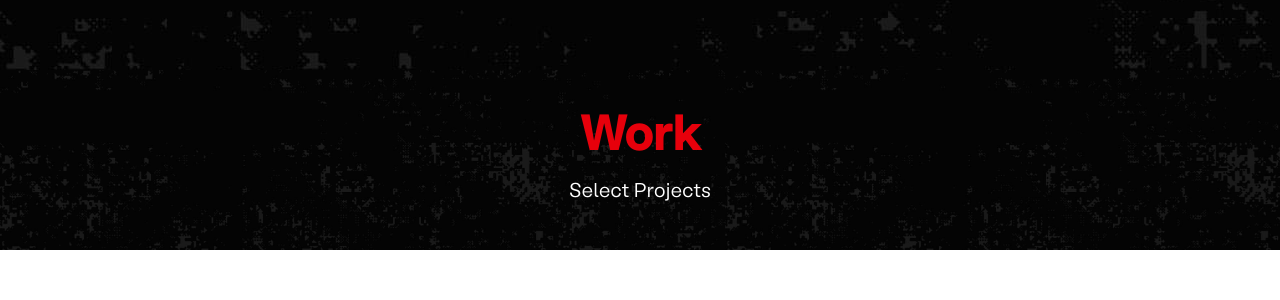
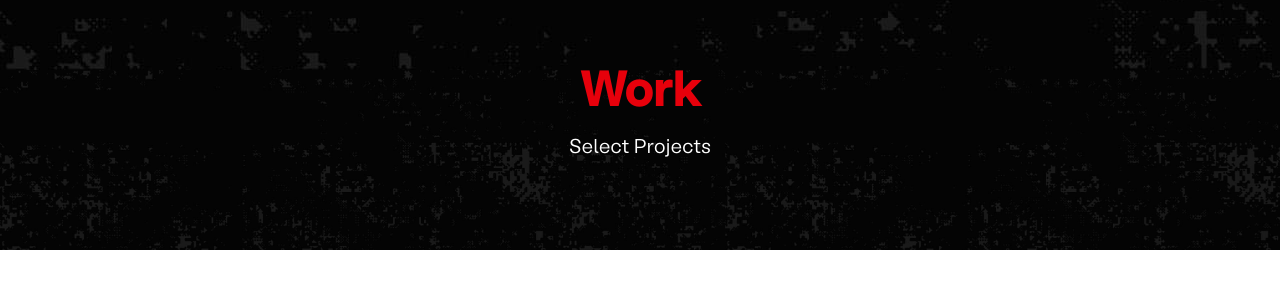
Before and after one commit to JRWebDesigner/korreaNExt, a Next.js app: page /our-work in a window 1280 px wide. Shown: the part 190-490 px from the top of the page. Built offline with nearby package versions, Linux system fonts and the light colour scheme.

Commit message:
Update page.tsx

```diff
--- a/src/app/our-work/page.tsx
+++ b/src/app/our-work/page.tsx
@@ -17,7 +17,7 @@ const eventData = [
 export default function Ourwork(){
   return(
     <>
-      <section className="relative h-[180px] bg-[url(/fondoB.jpg)] bg-cover flex justify-center items-center">
+      <section className="relative h-[180px] bg-[url(/fondoB.jpg)] bg-cover flex justify-center items-start">
         <div className="container mx-auto">
             <h1 className="text-4xl md:text-5xl font-bold text-red-600 mb-4 text-center">
               Work
```
